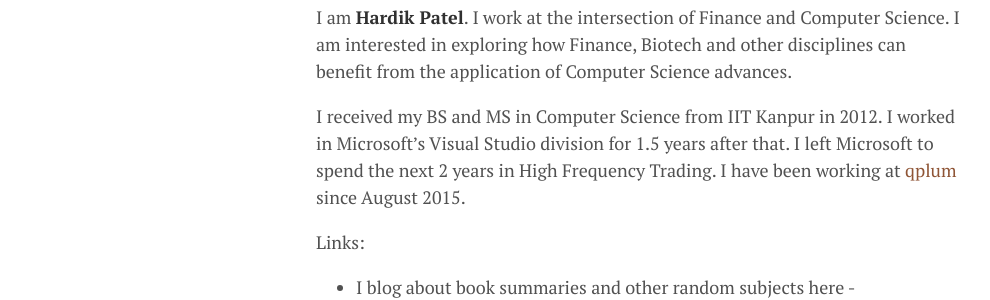
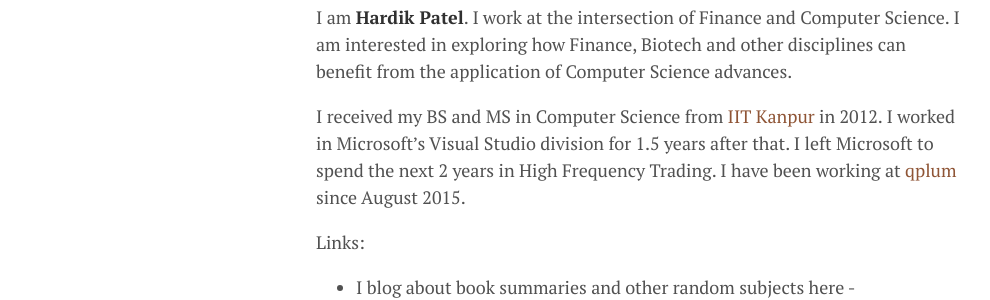
Before and after one commit to hardikp/hardikp.github.io, a Jekyll site: the page built from about.md, in a window 1280 px wide. Shown: the part 382-682 px from the top of the page, without its empty margins (0-990 px from the left). Built offline with Jekyll 4.4.1, drawn with Linux system fonts in a browser that asks for light colours; part of the change alters nothing that is shown.

```diff
--- a/about.md
+++ b/about.md
@@ -8,7 +8,7 @@ permalink: /about/
 
 I am **Hardik Patel**. I work at the intersection of Finance and Computer Science. I am interested in exploring how Finance, Biotech and other disciplines can benefit from the application of Computer Science advances.
 
-I received my BS and MS in Computer Science from IIT Kanpur in 2012. I worked in Microsoft's Visual Studio division for 1.5 years after that. I left Microsoft to spend the next 2 years in High Frequency Trading. I have been working at [qplum](https://www.qplum.co/) since August 2015.
+I received my BS and MS in Computer Science from [IIT Kanpur](https://www.cse.iitk.ac.in/) in 2012. I worked in Microsoft's Visual Studio division for 1.5 years after that. I left Microsoft to spend the next 2 years in High Frequency Trading. I have been working at [qplum](https://www.qplum.co/) since August 2015.
 
 Links:
 * I blog about book summaries and other random subjects here - [https://medium.com/@hardikp](https://medium.com/@hardikp)
```
